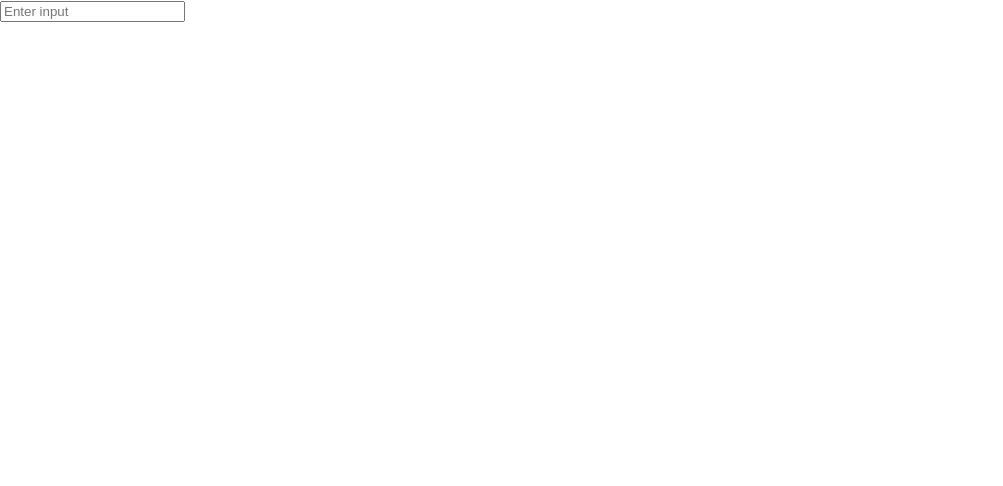
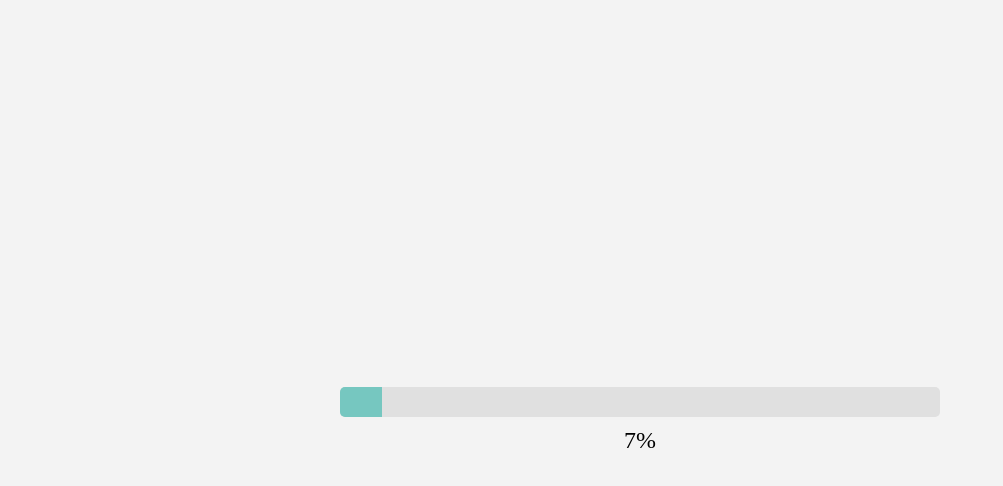
Before and after one commit to RojaSrininivas281509/HappyCoding, a React (Create React App) app: page / in a window 1280 px wide. Shown: the top 486 px of the page, without its empty margins (0-1003 px from the left). Built offline with nearby package versions, Linux system fonts and the light colour scheme.

Commit message:
Initial Commit

```diff
--- a/src/App.css
+++ b/src/App.css
@@ -51,3 +51,35 @@ span {
 span:hover {
   color: #007bff;
 }
+
+
+
+
+.App {
+  display: flex;
+  flex-direction: column;
+  align-items: center;
+  justify-content: center;
+  height: 100vh;
+  background-color: #f3f3f3;
+}
+
+.progress-container {
+  width: 100%;
+  max-width: 600px;
+  background-color: #e0e0e0;
+  border-radius: 5px;
+  overflow: hidden;
+}
+
+.progress-bar {
+  height: 30px;
+  width: 0%;
+  background-color: #76c7c0;
+  transition: width 0.5s;
+}
+
+.percentage {
+  margin-top: 10px;
+  font-size: 24px;
+}
--- a/src/App.js
+++ b/src/App.js
@@ -9,8 +9,8 @@ import React from 'react';
 //import Stopwatch from'./CalculatorWithInput';
 // import BindDataTable  from './BindData';
 // import SearchInput  from './searchInput';
-import InputTextFormat  from './inputTextFormat';
-
+// import InputTextFormat  from './inputTextFormat';
+import ProgressBar  from './progressBar';
 
 export default function App(){
   return(
@@ -25,7 +25,8 @@ export default function App(){
       {/* <Stopwatcher/> */}
       {/* <BindDataTable/> */}
       {/* <SearchInput/> */}
-      <InputTextFormat/>
+      {/* <InputTextFormat/> */}
+      <ProgressBar/>
 
 
     </div>
--- /dev/null
+++ b/src/progressBar.js
@@ -0,0 +1,30 @@
+import React, { useState, useEffect } from 'react';
+import './App.css';
+
+export default function ProgressBar() {
+  const [progress, setProgress] = useState(0);
+
+  useEffect(() => {
+    const interval = setInterval(() => {
+      setProgress((prev) => {
+        if (prev < 100) {
+          return prev + 1;
+        } else {
+          clearInterval(interval);
+          return prev;
+        }
+      });
+    }, 1000); // Increase progress every second
+
+    return () => clearInterval(interval); // Cleanup on unmount
+  }, []);
+
+  return (
+    <div className="App">
+      <div className="progress-container">
+        <div className="progress-bar" style={{ width: `${progress}%` }}></div>
+      </div>
+      <div className="percentage">{progress}%</div>
+    </div>
+  );
+}
```
